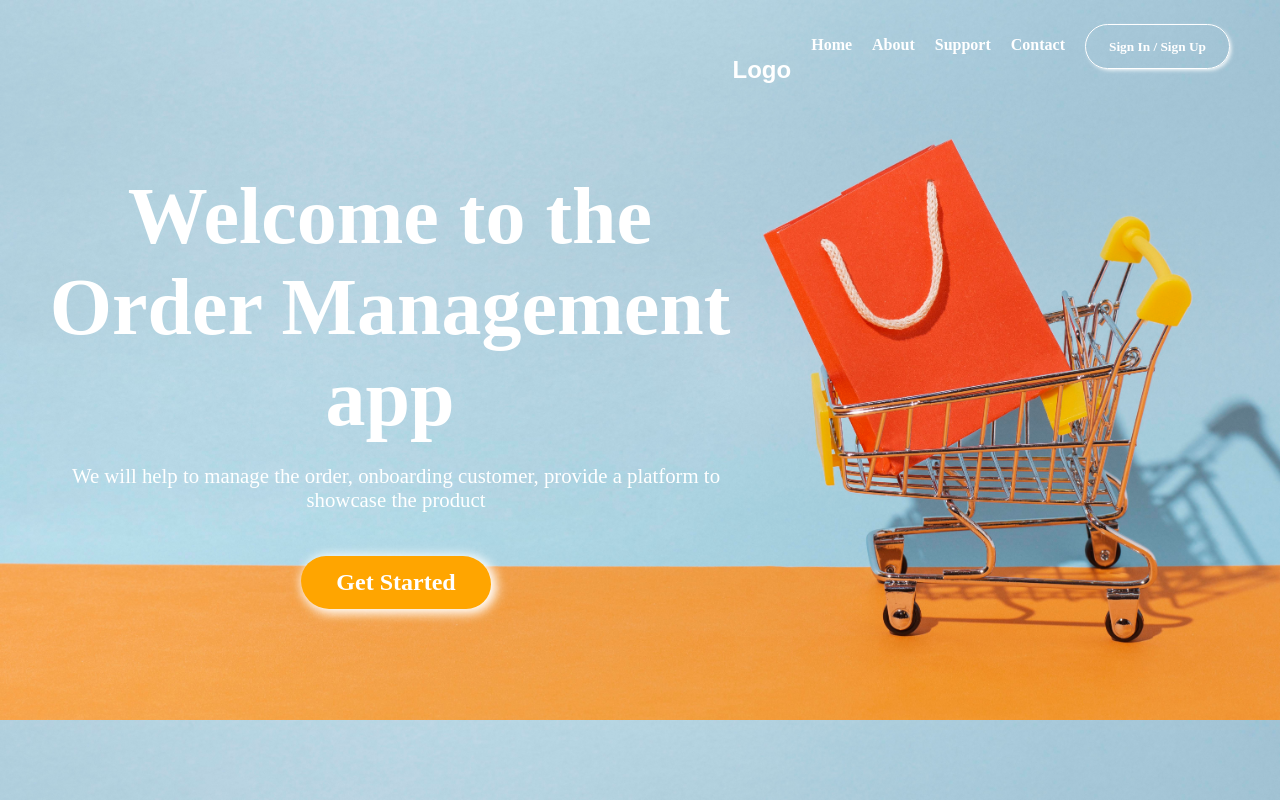
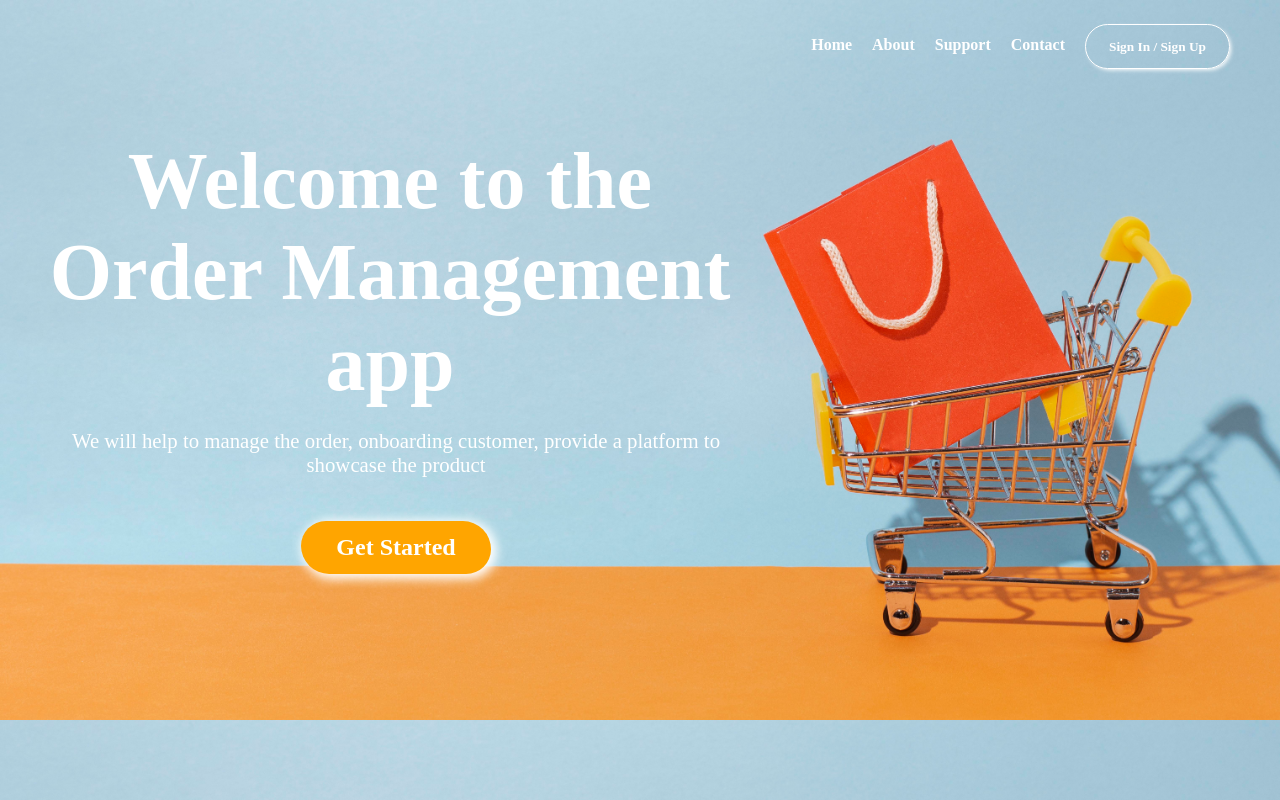
Before and after one commit to SunitaSBhat/rugas-orm-demo, a React (Create React App) app in the folder frontend/: page / in a window 1280 px wide. Built offline with nearby package versions, Linux system fonts and the light colour scheme.

Commit message:
this is final commit

```diff
--- a/frontend/src/components/Home.jsx
+++ b/frontend/src/components/Home.jsx
@@ -14,7 +14,7 @@ export default function Home() {
       <nav className="navbar">
       <img src=""/>
       <ul className="nav-links">
-        <h1>Logo</h1>
+
         <li><a href="/">Home</a></li>
         <li><a href="/">About</a></li>
         <li><a href="#">Support</a></li>
```
